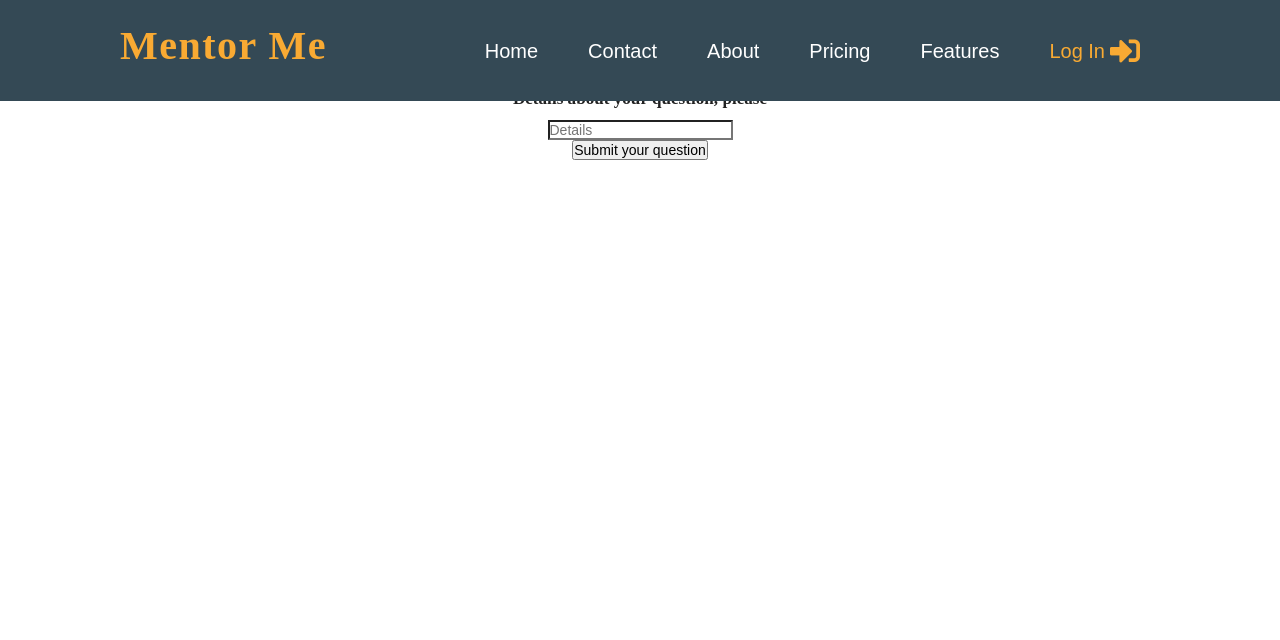
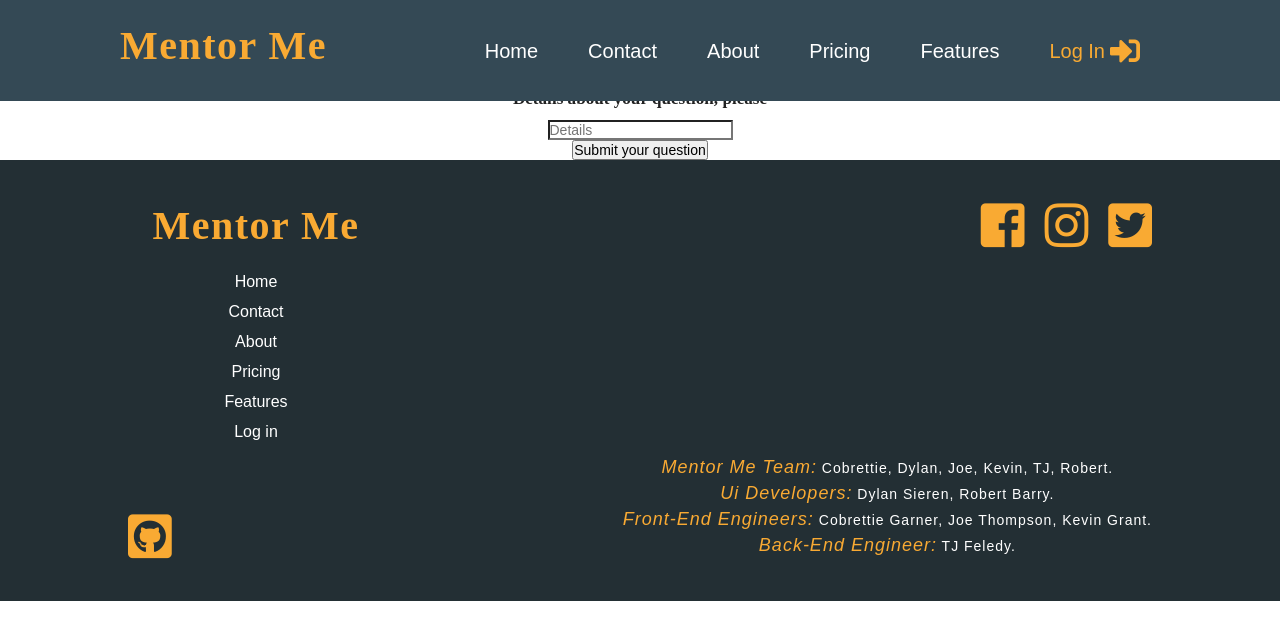
Before and after one commit to Build-Week-mentor-me/Front-end, a React (Create React App) app in the folder mentor-me/: page /questionform in a window 1280 px wide. Shown: the top 640 px of the page. Built offline with nearby package versions, Linux system fonts and the light colour scheme.

Commit message:
basic footer component built

```diff
--- a/mentor-me/src/App.js
+++ b/mentor-me/src/App.js
@@ -1,6 +1,7 @@
 import React from 'react';
 import NavMenu from './components/NavMenu/NavMenu';
 import AppRouting from './components/AppRouting';
+import Footer from './components/Footer/Footer';
 import './App.css';
 
 function App() {
@@ -8,6 +9,7 @@ function App() {
     <div className="App">
       <NavMenu />
       <AppRouting />
+      <Footer />
     </div>
   );
 }
--- /dev/null
+++ b/mentor-me/src/Components/Footer/Footer.js
@@ -0,0 +1,63 @@
+import React from 'react';
+import { Link } from 'react-router-dom';
+import '../../App.css';
+
+const Footer = () => {
+    return (
+        <main>
+            <footer id="mainFooter">
+                <div className="footerLinksMediaBlock">
+                    <div className="footerUlContainer">
+                        <h3 className="logo">Mentor Me</h3>
+                        <ul className="footerUl">
+                            <li className="footerLi">
+                                <Link to="/">Home</Link>
+                            </li>
+                            <li className="footerLi">
+                                <Link to="/contact">Contact</Link>
+                            </li>
+                            <li className="footerLi">
+                                <Link to="/about">About</Link>
+                            </li>
+                            <li className="footerLi">
+                                <Link to="#">Pricing</Link>
+                            </li>
+                            <li className="footerLi">
+                                <Link to="#">Features</Link>
+                            </li>
+                            <li className="footerLi">
+                                <Link to="/login">Log in</Link>
+                            </li>
+                        </ul>
+                    </div>
+                    <div className="socialMediaIcons">
+                        <Link to="#">
+                            <i className="fab fa-facebook-square"></i>
+                        </Link>
+                        <Link to="#">
+                            <i className="fab fa-instagram"></i>
+                        </Link>
+                        <Link to="#">
+                            <i className="fab fa-twitter-square"></i>
+                        </Link>
+                    </div>
+                </div>
+                <div className="footerLinksMediaBlock">
+                    <Link className="githubLink" to="#">
+                        <i className="fab fa-github-square"></i>
+                    </Link>
+                    <div className="developedByTeam">
+                        <ul>
+                            <li> <span>Mentor Me Team:</span> Cobrettie, Dylan, Joe, Kevin, TJ, Robert. </li>
+                            <li> <span>Ui Developers:</span> Dylan Sieren, Robert Barry. </li>
+                            <li> <span>Front-End Engineers:</span> Cobrettie Garner, Joe Thompson, Kevin Grant. </li>
+                            <li> <span>Back-End Engineer:</span> TJ Feledy. </li>
+                        </ul>
+                    </div>
+                </div>
+            </footer>
+        </main>
+    )
+}
+
+export default Footer;
```
